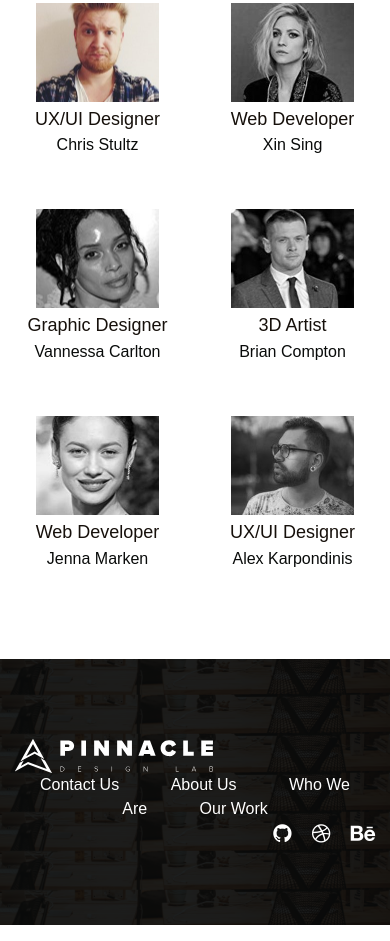
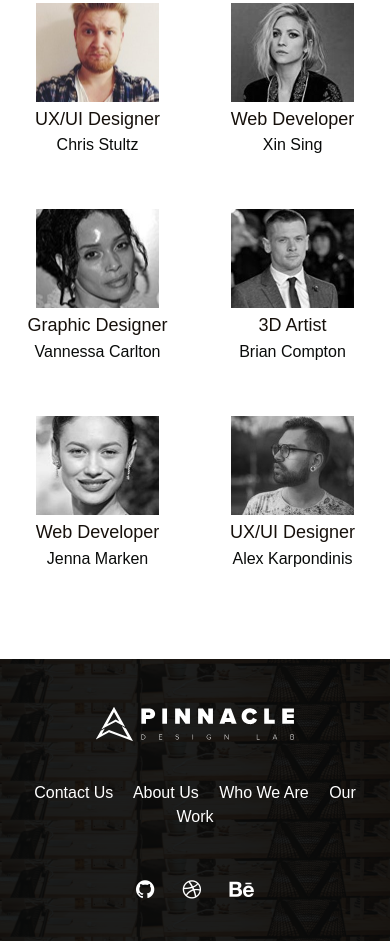
Before and after one commit to Stultz-e/Pinnacledesignlab, a website: page index.html in a window 390 px wide. Shown: the part 5228-6169 px from the top of the page. Drawn offline with nearby package versions, Linux system fonts and the light colour scheme; a web font is replaced by a local one.

Commit message:
responsive footer

```diff
--- a/assets/scss/_footer.scss
+++ b/assets/scss/_footer.scss
@@ -1,10 +1,13 @@
 footer {
+    padding: 3rem 0 2.5rem 0;
+    @include media-breakpoint-up(lg) {
+        padding: 5rem 0;
+    }
     z-index: 1;
     background-image: url('/assets/img/footer-bg.jpg');
     background-position: center;
     background-size: contain;
     background-attachment: fixed;
-    padding: 5rem 0;
     max-width: 100%;
 
     &::after {
@@ -23,4 +26,5 @@ footer {
             color: rgba($color: $white, $alpha: .7);
         }
     }
+
 }
--- a/index.html
+++ b/index.html
@@ -248,18 +248,18 @@
 	<footer class="position-relative">
 		<div class="container">
 			<div class="row justify-content-between align-items-center">
-				<div class="col-md-3 text-left">
-					<img src="/assets/img/footer-logo.svg" alt="Pinnacle logo">
+				<div class="col-lg-3 text-lg-left text-center mb-3 mb-lg-0">
+					<img class="img-fluid" src="/assets/img/footer-logo.svg" alt="Pinnacle logo">
 				</div>
-				<div class="col-md-7 text-center">
-					<a class="mr-5" href="#">Contact Us</a>
-					<a class="mr-5" href="#">About Us</a>
-					<a class="mr-5" href="#">Who We Are</a>
+				<div class="col-lg-6 text-center mt-4 mb-5">
+					<a class="mr-3 mr-lg-5" href="#">Contact Us</a>
+					<a class="mr-3 mr-lg-5" href="#">About Us</a>
+					<a class="mr-3 mr-lg-5" href="#">Who We Are</a>
 					<a href="#">Our Work</a>
 				</div>
-				<div class="col-md-2 text-right">
-					<a class="mr-3" href="#"><i class="fa fa-lg fa-github"></i></a>
-					<a class="mr-3" href="#"><i class="fa fa-lg fa-dribbble"></i></a>
+				<div class="col-lg-2 text-lg-right text-center">
+					<a class="mr-lg-3 mr-4" href="#"><i class="fa fa-lg fa-github"></i></a>
+					<a class="mr-lg-3 mr-4" href="#"><i class="fa fa-lg fa-dribbble"></i></a>
 					<a href="#"><i class="fa fa-lg fa-behance"></i></a>
 				</div>
 			</div>
```
Also changed, not shown: assets/css/app.css, dist/assets/css/app.min.css.
